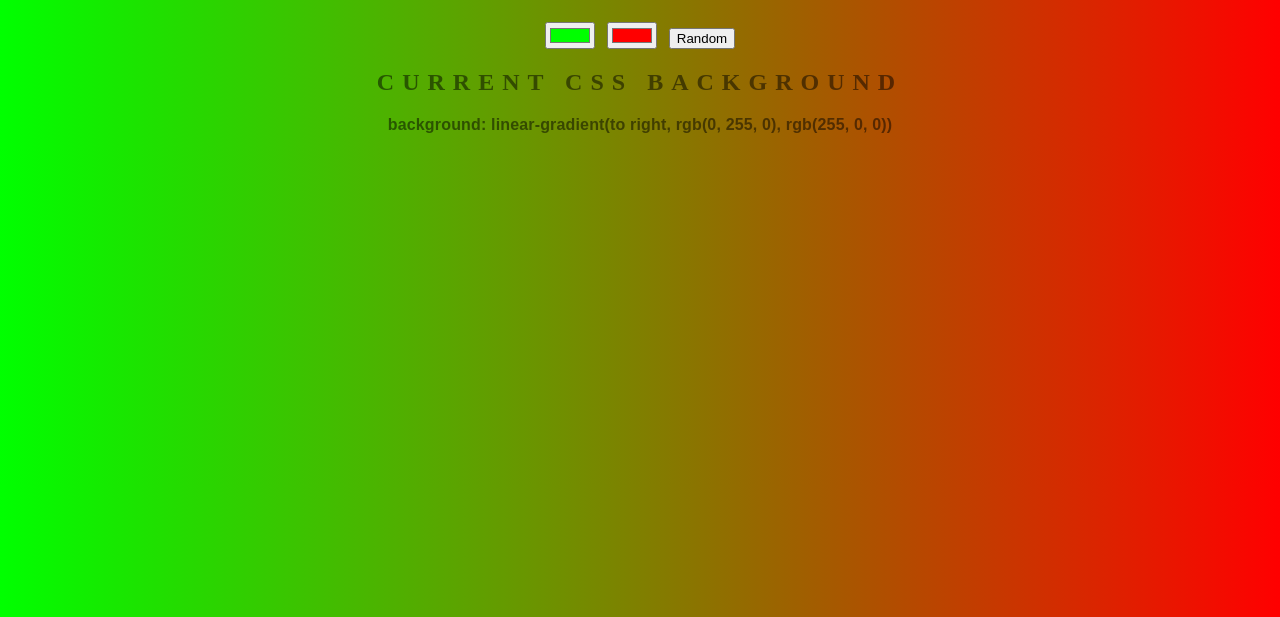
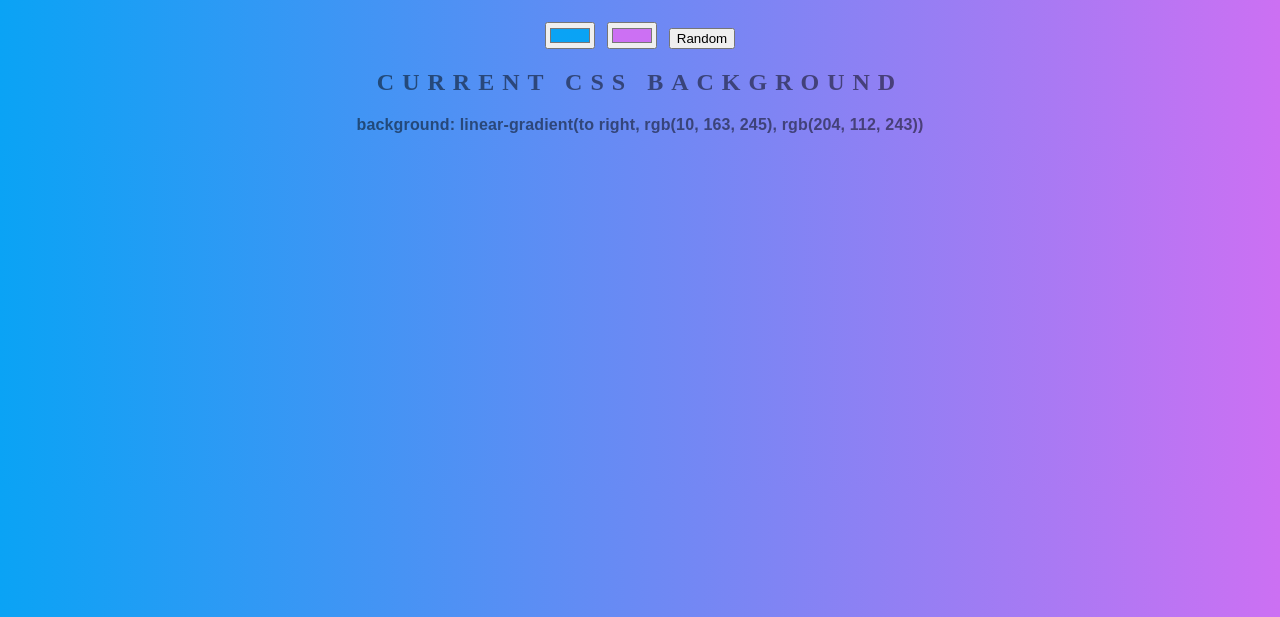
Before and after one commit to leogodoyllg/bgGenerator, a plain HTML site: page index.html in a window 1280 px wide. Shown: the part 183-800 px from the top of the page. Drawn offline with Linux system fonts and the light colour scheme.

Commit message:
changed default color values

```diff
--- a/index.html
+++ b/index.html
@@ -6,8 +6,8 @@
 </head>
 <body>
 	<h1>Background Generator</h1>
-	<input class = "color" type="color" name="color1" value = "#00ff00">
-	<input class = "color" type="color" name="color2" value = "#ff0000">
+	<input class = "color" type="color" name="color1" value = "#0aa3f5">
+	<input class = "color" type="color" name="color2" value = "#cc70f3">
 	<button>Random</button>
 	<h2>Current CSS background</h2>
 	<h3></h3>
```
